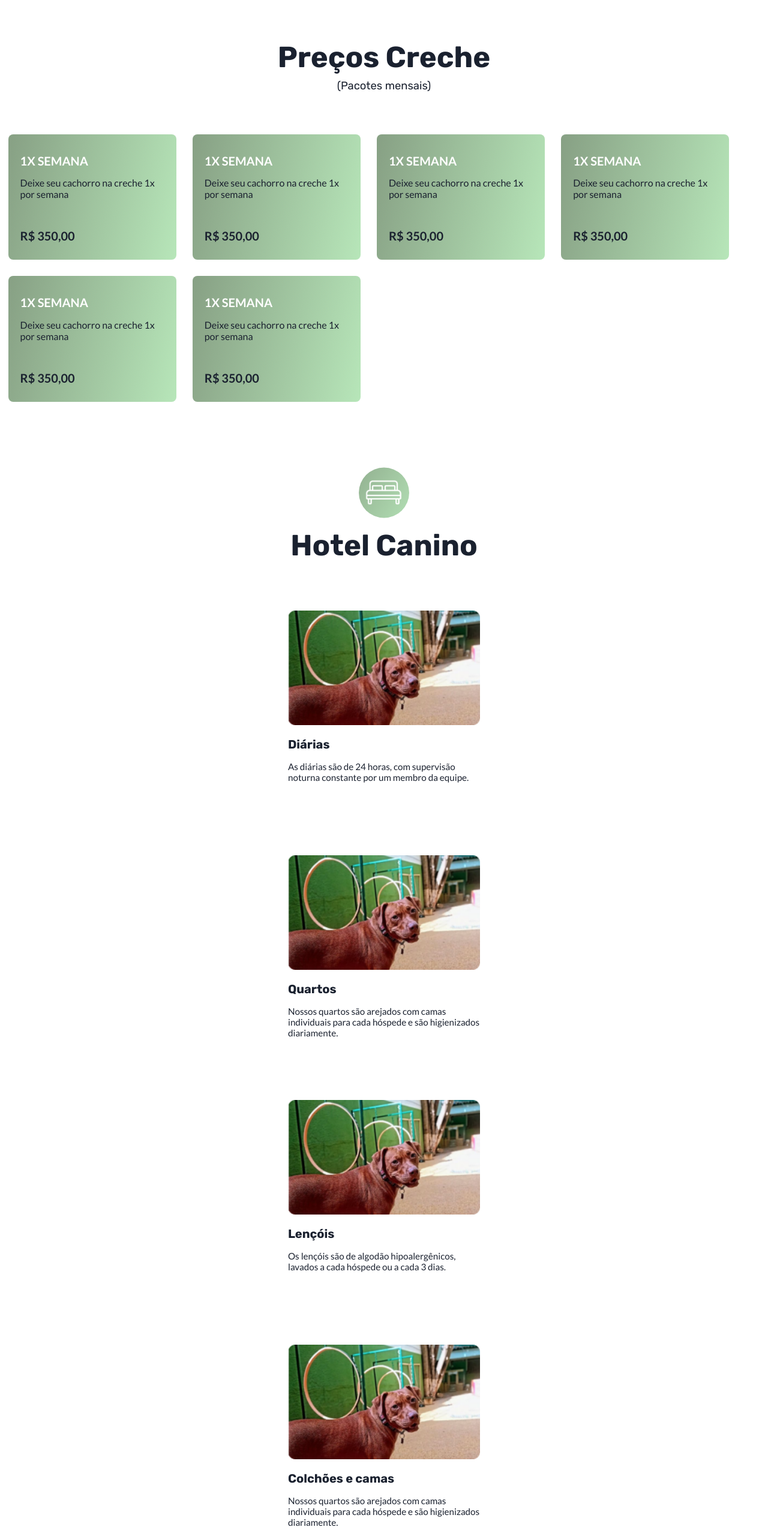
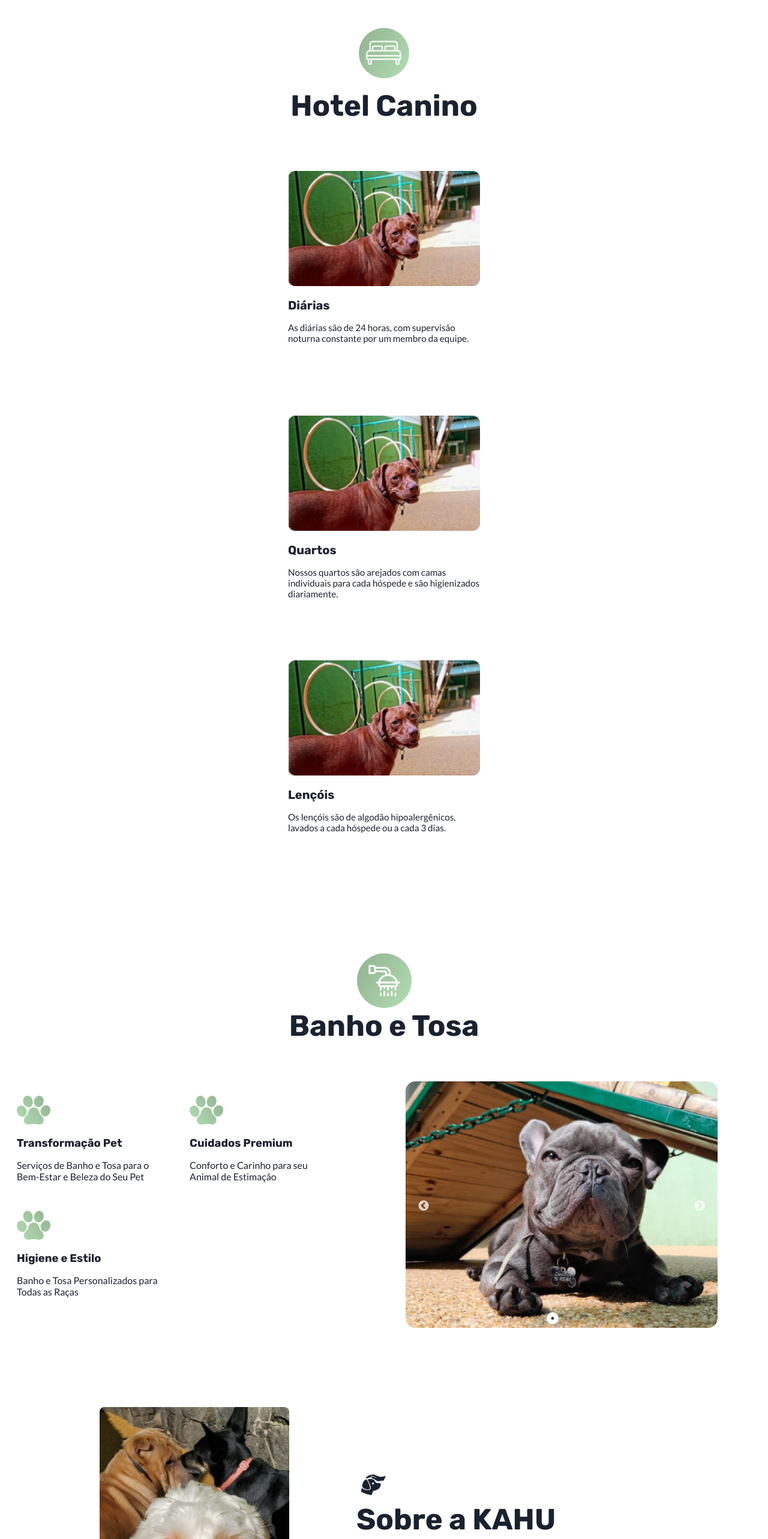
Before and after one commit to FelipePontin/site-kahu, a React (Create React App) app: page / in a window 1280 px wide. Shown: the part 4915-7481 px from the top of the page at 60% size. Built offline with nearby package versions, Linux system fonts and the light colour scheme.

Commit message:
remocao-precos

```diff
--- a/src/components/Avaliacoes/Avaliacoes.js
+++ b/src/components/Avaliacoes/Avaliacoes.js
@@ -3,6 +3,8 @@ import React from "react"
 import styles from './Avaliacoes.module.css'
 
 import Title from "../Title/Title"
+
+import { FaStar } from "react-icons/fa";
 
 const Avaliacoes = () => {
 
@@ -13,7 +15,10 @@ const Avaliacoes = () => {
         { id: 4, text: `Melhor creche! Cuidam com muito amor e carinho! Cuidam dos pets individualmente dos cachorros, entendendo a necessidade de cada um! O meu cachorro é grande e eles compram até pneu para ele brincar, ele ama! Além disso, ele ama muito estar lá, ele chega sempre muito feliz e sai correndo de alegria pra entrar!`, user: '@vitoria capeletti batan' },
         { id: 5, text: `Só tenho palavras de GRATIDÃO! Cheguei até vocês através de uma indicação e logo na sequência fui surpreendida pelo cuidado e carinho que tiveram com o meu pet. Eu sempre digo que onde existe amor, há cuidado, e vocês estão de parabéns! Podem ter certeza que não só continuarei deixando o Nick, como também irei indicar de olhos fechados!`, user: '@Rebeca Coutinho' },
         { id: 6, text: `Equipe super gentil e profissional. Sempre cuidando muito bem da nossa Florinha. Ficamos totalmente seguros de deixar ela aos cuidados da Kahu durante o dia na creche e em serviço de hotel quando precisamos.`, user: '@Mateus Kleinsorgen' },
-        { id: 7, text: ` Ótimo lugar para deixar o seu pet. Pessoal muito atencioso, cuidadoso e extremamente empenhado deixar o cachorro o mais tranquilo possível. Estão todos de parabéns. Me sinto muito feliz em ter encontrado esse lugar. Além de ter um ótimo preço.`, user: '@Mateus Kleinsorgen' },
+        { id: 7, text: `Ótimo lugar para deixar o seu pet. Pessoal muito atencioso, cuidadoso e extremamente empenhado deixar o cachorro o mais tranquilo possível. Estão todos de parabéns. Me sinto muito feliz em ter encontrado esse lugar. Além de ter um ótimo preço.`, user: '@Mateus Kleinsorgen' },
+        { id: 8, text: `Excelente local para cuidar de seu pet, amplo, espaçoso , arejado. Os cuidadores são experientes, amam o que fazem, e os bichinhos adoram o local...`, user: '@Dionisio Rogerio' },
+        { id: 9, text: `Paçoca ama a creche dela! Volta sempre cansada mas sei que brincou o dia inteiro ❤️ Todos os tutores são cordiais, respondem às mensagens e sempre estão atentos!`, user: '@Victor Ambrogini' },
+        { id: 10, text: `Um lugar maravilhoso para deixar seu doguinho, toda equipe de monitores tem experiência na área vet, os cuidados com alimentação, as brincadeiras e atividades são muito boas para os cachorros.`, user: '@Gabriela Camilo' },
       ];
 
       return (
@@ -24,12 +29,14 @@ const Avaliacoes = () => {
             <div className={styles.avaliacao__track}>
               {cards.map((card) => (
                 <div key={card.id} className={styles.avaliacao__card}>
+                  <FaStar className={styles.avaliacao__star} /><FaStar className={styles.avaliacao__star}/><FaStar className={styles.avaliacao__star}/><FaStar className={styles.avaliacao__star}/><FaStar className={styles.avaliacao__star}/>
                   <p className={styles.avaliacao__user}>{card.user}</p>
                   <p className={styles.avaliacao__text}>{card.text}</p>
                 </div>
               ))}
               {cards.map((card) => (
                 <div key={card.id + "-clone"} className={styles.avaliacao__card}>
+                  <FaStar className={styles.avaliacao__star} /><FaStar className={styles.avaliacao__star}/><FaStar className={styles.avaliacao__star}/><FaStar className={styles.avaliacao__star}/><FaStar className={styles.avaliacao__star}/>
                   <p className={styles.avaliacao__user}>{card.user}</p>
                   <p className={styles.avaliacao__text}>{card.text}</p>
                 </div>
--- a/src/components/Avaliacoes/Avaliacoes.module.css
+++ b/src/components/Avaliacoes/Avaliacoes.module.css
@@ -20,6 +20,11 @@
 
 .avaliacao__track:hover {
   animation-play-state: paused;
+}
+
+.avaliacao__star {
+  color: #ffee00;
+  margin: 0 .25rem .25rem 0;
 }
 
 @keyframes scroll {
--- a/src/components/Creche/Creche.js
+++ b/src/components/Creche/Creche.js
@@ -108,7 +108,7 @@ const Creche = () => {
                     <p className={styles.creche__atividades__explicacao}>Atividades interativas, jogos para <span className={styles.creche__atividades__destaque}>estimulação física e mental, exercícios de obediência e habilidades</span>, além de encontros supervisionados para promover amizades e comportamento positivo.</p>
                 </div>
             </div>
-            <div className={styles.creche__precos}>
+            {/* <div className={styles.creche__precos}>
                 <Title title={'Preços Creche'} />
                 <p className={styles.creche_subtitle}>(Pacotes mensais)</p>
                 <div className={styles.creche__pacotes}>
@@ -143,14 +143,14 @@ const Creche = () => {
                         <p className={styles.creche__pacote__preco}>R$ 350,00</p>
                     </div>
                 </div>
-                {/* <div className={styles.creche__pacote__adendo}>
+                <div className={styles.creche__pacote__adendo}>
                     <img className={styles.creche__pacote__imagem} src={IconePata} alt='' />
                     <div className={styles.creche__pacote__divisaoAdendo}>
                         <p className={styles.creche__pacote__adendoTitulo}>MEIA DIÁRIA (7H as 13H ou 13H as 19H) - 80% DO VALOR INTEGRAL</p>
                         <p className={styles.creche__pacote__adendoSubtitulo}>Não trabalhamos com diárias avulsas</p>
                     </div>
-                </div> */}
-            </div>
+                </div>
+            </div> */}
         </section>
     )
 }
--- a/src/components/Hotel/Hotel.js
+++ b/src/components/Hotel/Hotel.js
@@ -39,23 +39,15 @@ const Hotel = () => {
                     </div>
                     {/* <button className={styles.hotel__button}>Saiba Mais</button> */}
                 </div>
-                <div className={styles.hotel__card}>
-                    <div className={styles.hotel__cardDivision}>
-                        <img className={styles.hotel__imagem} src={ImagemCreche1} alt='' />
-                        <p className={styles.hotel__titulo}>Colchões e camas</p>
-                        <p className={styles.hotel__subtitulo}>Nossos quartos são arejados com camas individuais para cada hóspede e são higienizados diariamente.</p>
-                    </div>
-                    {/* <button className={styles.hotel__button}>Saiba Mais</button> */}
-                </div>
             </div>
-            <div className={styles.hotel__precos}>
+            {/* <div className={styles.hotel__precos}>
                 <Title title={'Preços Hotel Canino'} />
                 <div className={styles.hotel__pacotes}>
-                    {/* <div className={styles.hotel__pacote}>
+                    <div className={styles.hotel__pacote}>
                         <p className={styles.hotel__pacote__titulo}>DIÁRIA AVULSO</p>
                         <p className={styles.hotel__pacote__subtitulo}>Deixe o seu cachorro o dia inteiro na creche.</p>
                         <p className={styles.hotel__pacote__preco}>R$ 150,00</p>
-                    </div> */}
+                    </div>
                     <div className={styles.hotel__pacote}>
                         <p className={styles.hotel__pacote__titulo}>A PARTIR DE 3 DIAS</p>
                         <p className={styles.hotel__pacote__subtitulo}>Deixe seu cachorro a partir de 3 dias na creche.</p>
@@ -74,7 +66,7 @@ const Hotel = () => {
                         <p className={styles.hotel__pacote__adendoSubtitulo}>R$30,00 por dia</p>
                     </div>
                 </div>
-            </div>
+            </div> */}
         </section>
     )
 }
```
